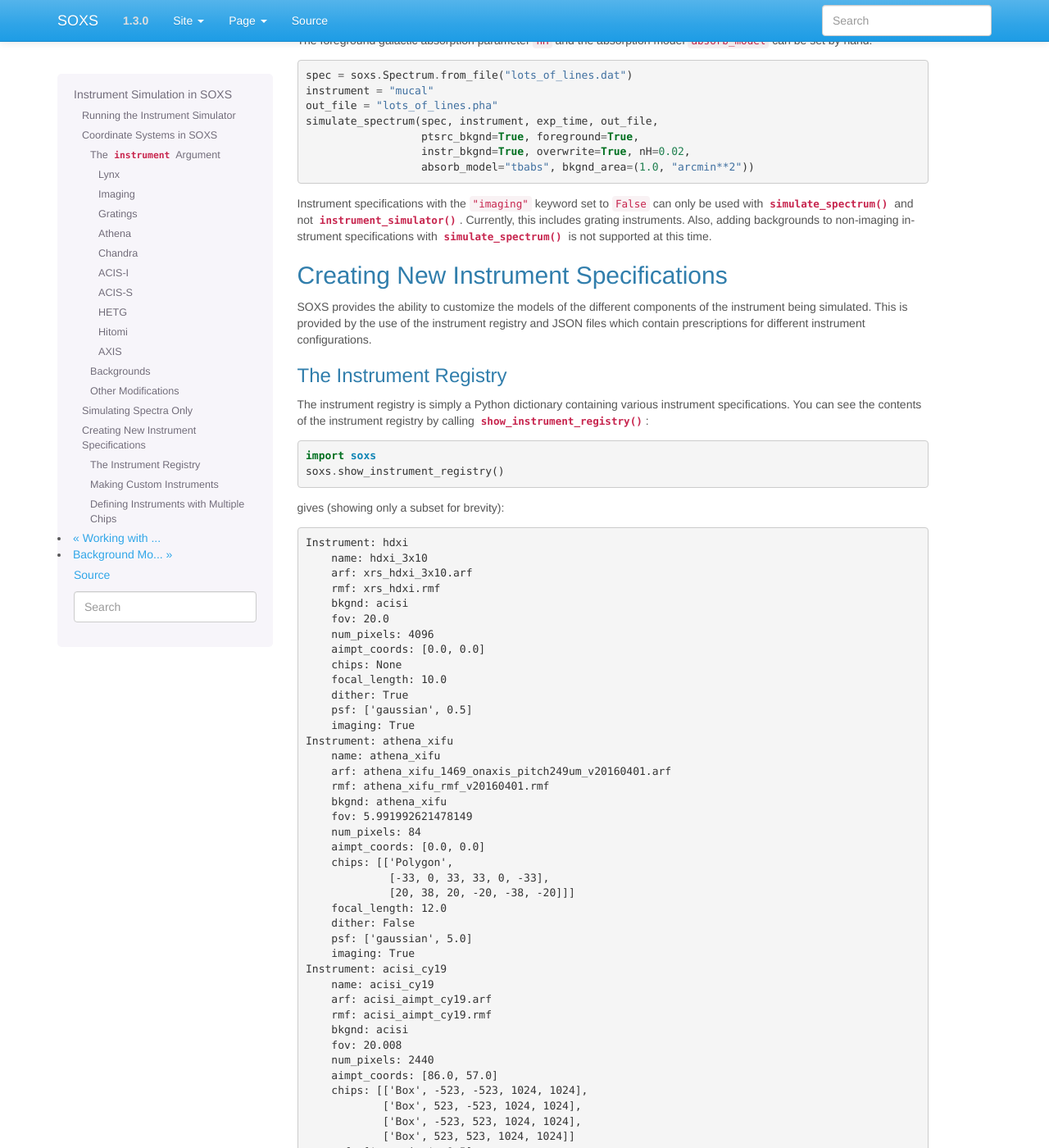
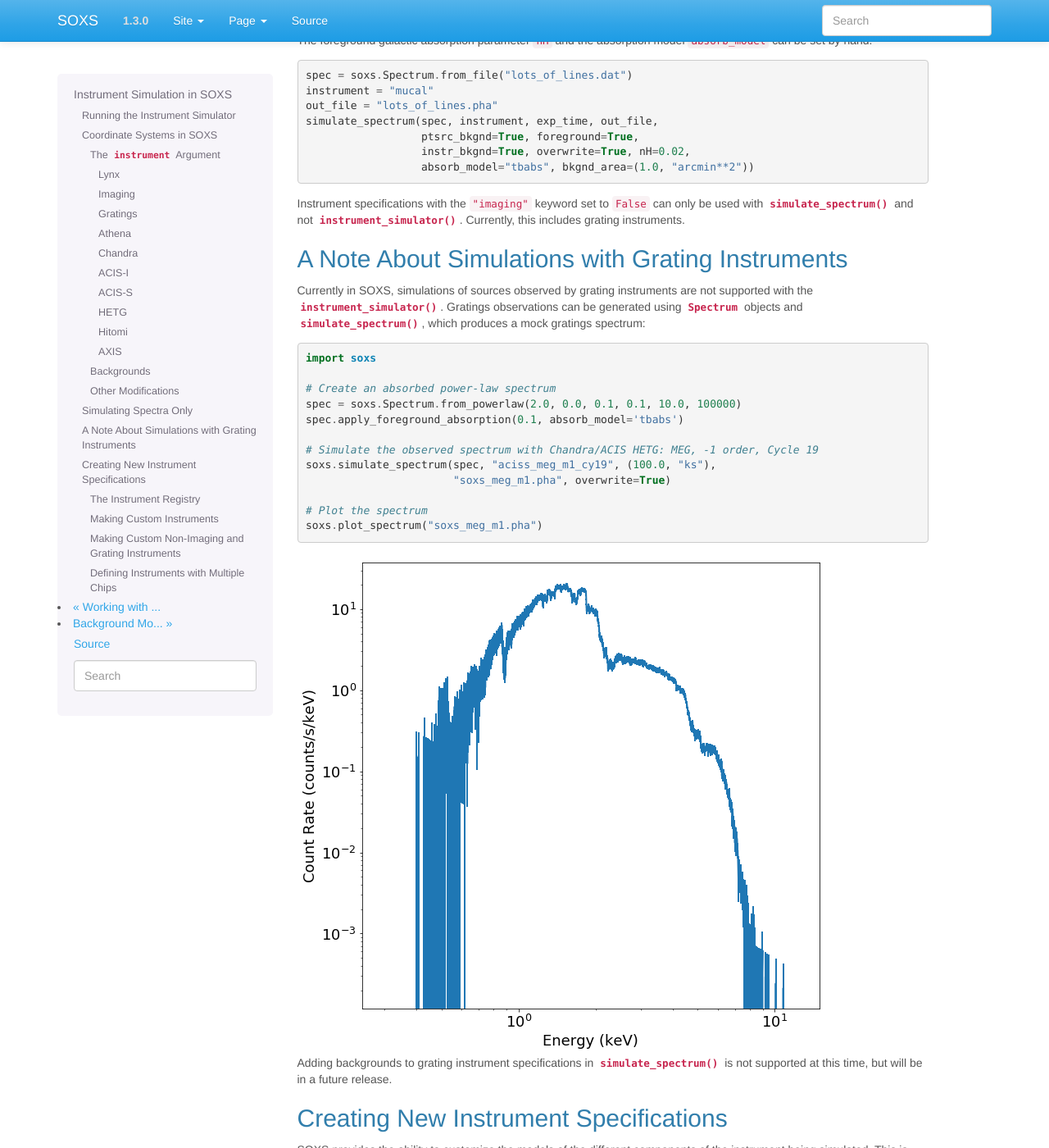
Before and after one commit to lynx-x-ray-observatory/soxs, a Sphinx documentation site: the page built from doc/source/users_guide/instrument.rst, in a window 1280 px wide and 1400 px high, scrolled down 5154 px. Shown: the whole window at 82% size. Built offline with Sphinx 7.4.7, drawn with Linux system fonts in a browser that asks for light colours; some of the changed text lies outside the part shown.

Commit message:
Gratings documentation. Add in gratings item to instrument specifications. Remove old specifications.

```diff
--- a/doc/source/changelog.rst
+++ b/doc/source/changelog.rst
@@ -20,7 +20,9 @@
   for more details.
 * A configuration file can now be used with SOXS. See :ref:`config` for more details.
 * The ability to simulate gratings spectra with :func:`~soxs.instrument.simulate_spectrum`
-  and the ``simulate_spectrum`` command-line tool has been added.
+  and the ``simulate_spectrum`` command-line tool has been added. See :ref:`gratings` for
+  more information and :ref:`custom-non-imaging` for instructions on how to make a custom
+  gratings instrument specification.
 
 Changes to Simulation of Spectra
 ++++++++++++++++++++++++++++++++
--- a/doc/source/users_guide/instrument.rst
+++ b/doc/source/users_guide/instrument.rst
@@ -346,8 +346,39 @@
 Instrument specifications with the ``"imaging"`` keyword set to ``False`` can
 only be used with :func:`~soxs.instrument.simulate_spectrum` and not
 :func:`~soxs.instrument.instrument_simulator`. Currently, this includes grating
-instruments. Also, adding backgrounds to non-imaging instrument specifications
-with :func:`~soxs.instrument.simulate_spectrum` is not supported at this time.
+instruments.
+
+.. _gratings:
+
+A Note About Simulations with Grating Instruments
+-------------------------------------------------
+
+Currently in SOXS, simulations of sources observed by grating instruments are
+not supported with the :func:`~soxs.instrument.instrument_simulator`. Gratings
+observations can be generated using :class:`~soxs.spectra.Spectrum` objects
+and :func:`~soxs.instrument.simulate_spectrum`, which produces a mock gratings
+spectrum:
+
+.. code-block:: python
+
+    import soxs
+
+    # Create an absorbed power-law spectrum
+    spec = soxs.Spectrum.from_powerlaw(2.0, 0.0, 0.1, 0.1, 10.0, 100000)
+    spec.apply_foreground_absorption(0.1, absorb_model='tbabs')
+
+    # Simulate the observed spectrum with Chandra/ACIS HETG: MEG, -1 order, Cycle 19
+    soxs.simulate_spectrum(spec, "aciss_meg_m1_cy19", (100.0, "ks"),
+                           "soxs_meg_m1.pha", overwrite=True)
+
+    # Plot the spectrum
+    soxs.plot_spectrum("soxs_meg_m1.pha")
+
+.. image:: ../images/gratings_spectrum.png
+
+Adding backgrounds to grating instrument specifications in
+:func:`~soxs.instrument.simulate_spectrum` is not supported at this time, but will
+be in a future release.
 
 .. _instrument-registry:
 
@@ -456,6 +491,8 @@
 * ``"dither"``: Whether or not the instrument dithers by default.
 * ``"imaging"``: Whether or not the instrument supports imaging. If ``False``,
   only spectra can be simulated using this instrument specification.
+* ``"grating"``: Whether or not this instrument specification corresponds to
+  a gratings instrument.
 
 As SOXS matures, this list of specifications will likely expand, and the number
 of options for some of them (e.g., the PSF) will also expand.
@@ -508,6 +545,26 @@
     1. Python's ``None`` will convert to ``null``, and vice-versa.
     2. ``True`` and ``False`` are capitalized in Python, in JSON they are lowercase.
 
+.. _custom-non-imaging:
+
+Making Custom Non-Imaging and Grating Instruments
++++++++++++++++++++++++++++++++++++++++++++++++++
+
+Non-imaging and grating instrument specifications are far simpler than imaging
+instrument specifications, and require fewer keywords. The ``"lynx_grating"``
+instrument specification provides an example of the minimum number of keywords
+required for such instruments:
+
+.. code-block:: python
+
+    instrument_registry["lynx_gratings"] = {"name": "lynx_gratings",
+                                            "arf": "xrs_cat.arf",
+                                            "rmf": "xrs_cat.rmf",
+                                            "bkgnd": None,
+                                            "focal_length": 10.0,
+                                            "imaging": False,
+                                            "grating": True}
+
 .. _chips:
 
 Defining Instruments with Multiple Chips
@@ -556,7 +613,8 @@
                                          "psf": ["gaussian", 0.5],
                                          "focal_length": 10.0,
                                          "dither": True,
-                                         "imaging": True}
+                                         "imaging": True,
+                                         "grating": False}
 
 whereas the *Athena* XIFU instrument configuration uses a ``Polygon`` region:
 
@@ -575,4 +633,5 @@
                                           "focal_length": 12.0,
                                           "dither": False,
                                           "psf": ["gaussian", 5.0],
-                                          "imaging": True}
+                                          "imaging": True,
+                                          "grating": False}
```
Also changed, not shown: other parts of doc/source/users_guide/instrument.rst (+4 -0 lines), doc/source/images/gratings_spectrum.png (added), 2 other files.
